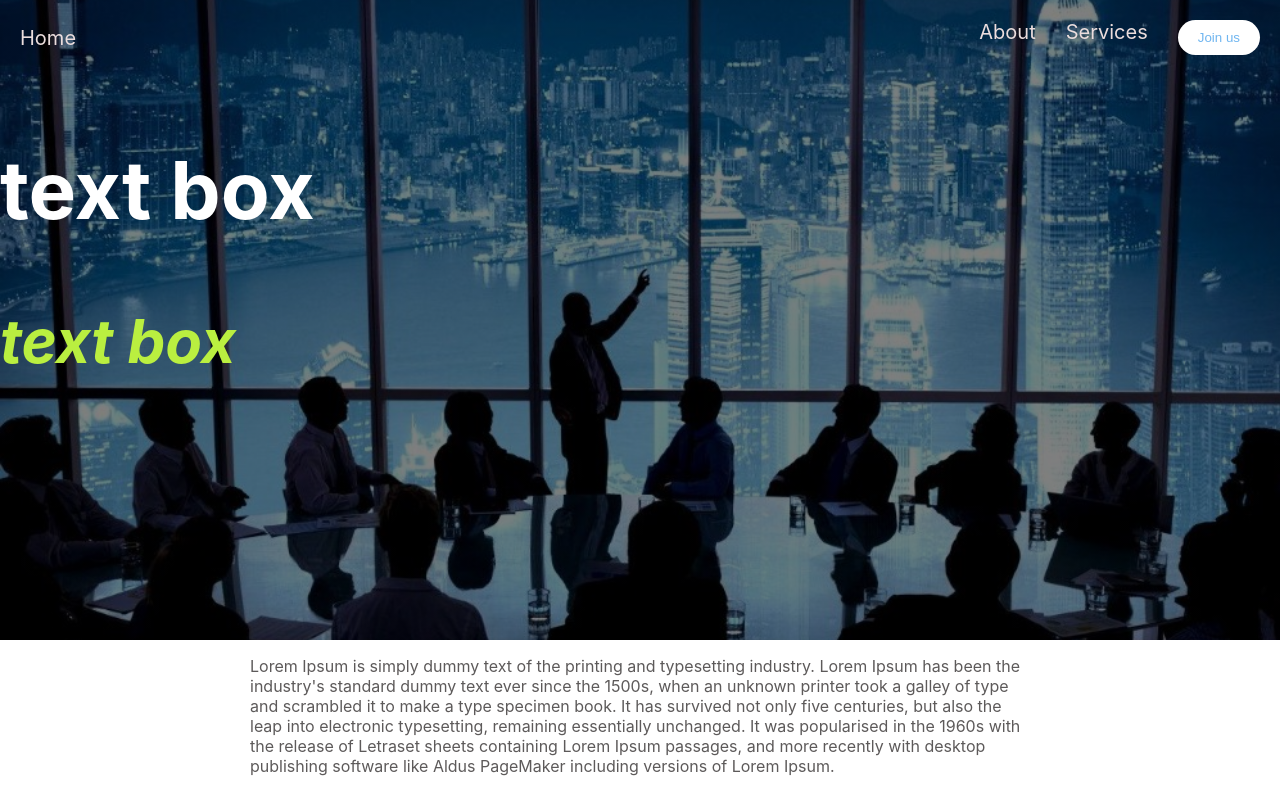
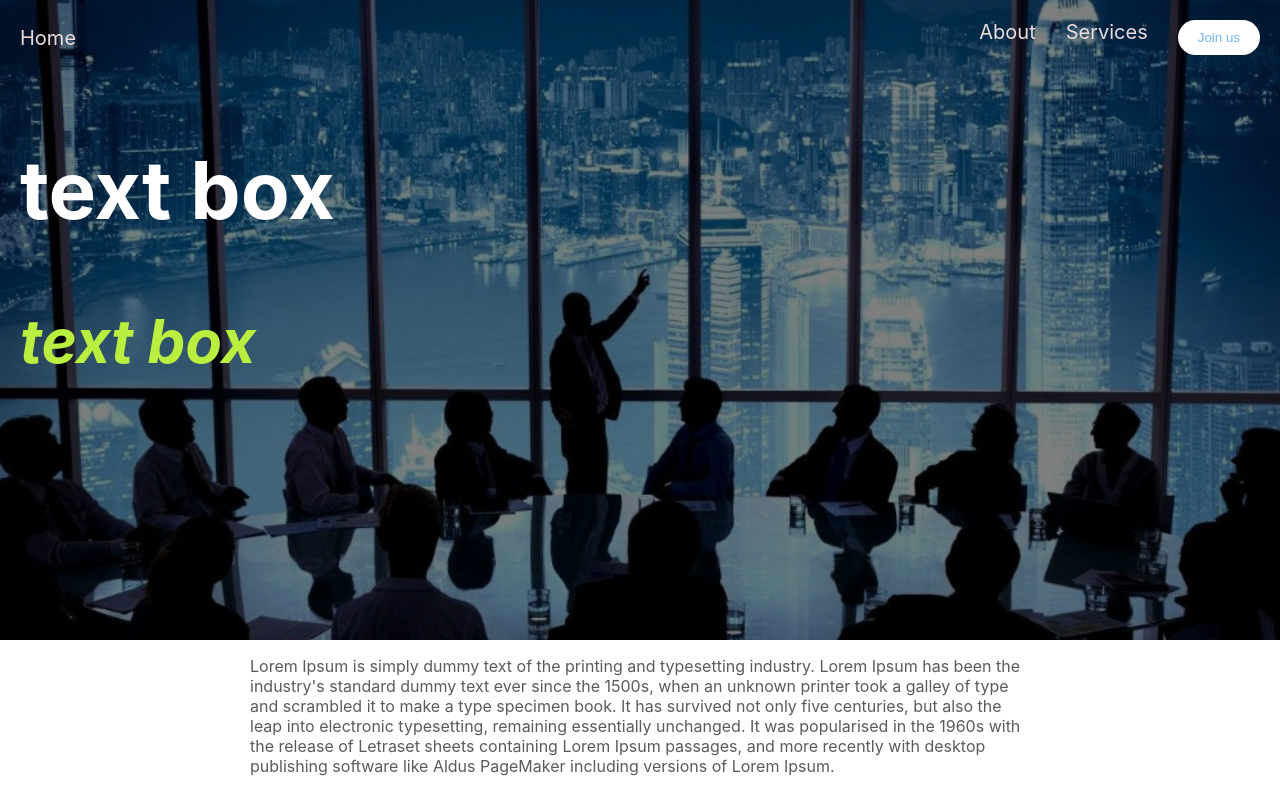
Before and after one commit to rajendrachoudhary1/nrepo, a React (Create React App) app: page /Servicepage in a window 1280 px wide. Shown: the top 800 px of the page. Built offline with nearby package versions, Linux system fonts and the light colour scheme.

Commit message:
update css

```diff
--- a/src/App.css
+++ b/src/App.css
@@ -389,6 +389,9 @@
   background-repeat: no-repeat;
   height: 80vh;
 }
+.textbox{
+  margin-left: 20px;
+}
 
 
 .cardip-text{
```
